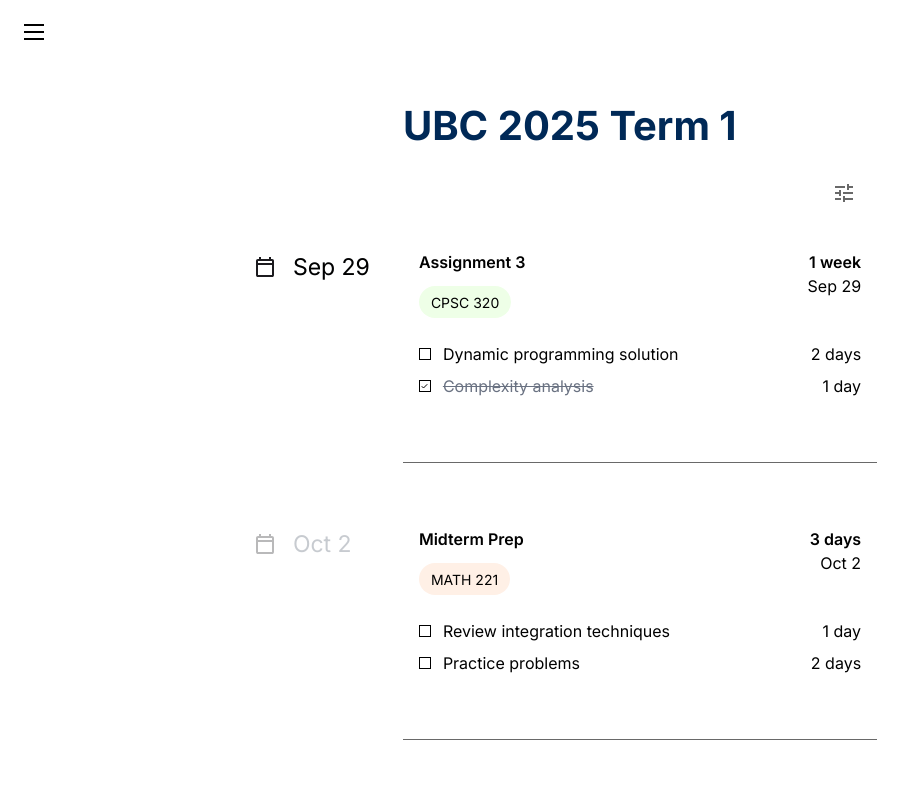
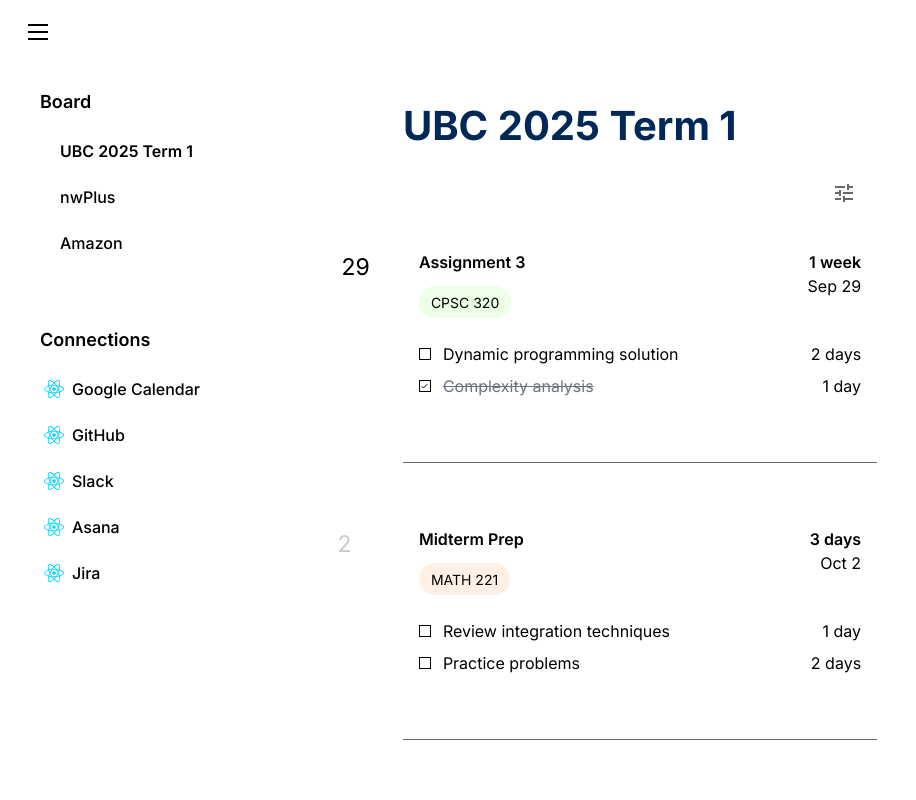
Before and after one commit to TimothyJin26/Calendar, a React (Vite) app in the folder calendar/: page / in a window 1280 px wide. Both pictures are taken after a click on the button 34 px from the left and 32 px from the top of the page. Shown: the top 800 px of the page, without its empty margins (0-916 px from the left). Built offline with nearby package versions, Linux system fonts and the light colour scheme.

Commit message:
Added sidebar with Board and Connections, sliding items

```diff
--- a/calendar/src/App.tsx
+++ b/calendar/src/App.tsx
@@ -1,11 +1,19 @@
 import './App.css'
-import { Header, MainContent } from './components'
+import { useState } from 'react'
+import { Header, MainContent, Sidebar } from './components'
 
 function App() {
+  const [isSidebarOpen, setIsSidebarOpen] = useState(false)
+
+  const handleMenuClick = () => {
+    setIsSidebarOpen(!isSidebarOpen)
+  }
+
   return (
     <div className="min-h-screen bg-white">
-      <Header />
+      <Header onMenuClick={handleMenuClick} />
       <MainContent />
+      <Sidebar isOpen={isSidebarOpen} />
     </div>
   )
 }
--- a/calendar/src/components/layout/Header.tsx
+++ b/calendar/src/components/layout/Header.tsx
@@ -1,8 +1,15 @@
 import { MenuIcon } from '../ui'
 
-const Header = () => (
-  <div className="fixed top-0 left-0 p-4 z-10">
-    <button className="p-2 hover:bg-gray-100 rounded-md transition-colors">
+interface HeaderProps {
+  onMenuClick: () => void
+}
+
+const Header = ({ onMenuClick }: HeaderProps) => (
+  <div className="fixed top-0 left-1 p-4 z-10">
+    <button
+      onClick={onMenuClick}
+      className="p-2 hover:bg-gray-100 rounded-md transition-colors"
+    >
       <MenuIcon />
     </button>
   </div>
--- /dev/null
+++ b/calendar/src/components/layout/Sidebar.tsx
@@ -0,0 +1,123 @@
+import { useState, useEffect } from 'react'
+import ReactLogo from '../../assets/react.svg'
+
+interface SidebarProps {
+  isOpen: boolean
+}
+
+const Sidebar = ({ isOpen }: SidebarProps) => {
+  const [selectedBoard, setSelectedBoard] = useState('UBC 2025 Term 1')
+  const [showAddBoard, setShowAddBoard] = useState(false)
+  const [showAddConnection, setShowAddConnection] = useState(false)
+  const [isAnimating, setIsAnimating] = useState(false)
+
+  useEffect(() => {
+    if (isOpen) {
+      // Small delay to ensure DOM is ready
+      setTimeout(() => setIsAnimating(true), 10)
+    } else {
+      setIsAnimating(false)
+    }
+  }, [isOpen])
+
+  const boards = ['UBC 2025 Term 1', 'nwPlus', 'Amazon']
+  const connections = [
+    { name: 'Google Calendar', logo: ReactLogo },
+    { name: 'GitHub', logo: ReactLogo },
+    { name: 'Slack', logo: ReactLogo },
+    { name: 'Asana', logo: ReactLogo },
+    { name: 'Jira', logo: ReactLogo }
+  ]
+
+  if (!isOpen) return null
+
+  return (
+    <>
+      {/* Sidebar */}
+      <div className="fixed top-16 left-4 h-[calc(100vh-4rem)] w-80 bg-white z-40 overflow-y-auto">
+        <div className="p-6 text-left">
+          {/* Boards Section */}
+          <div className="mb-8">
+            <h2 className="text-[18px] font-semibold font-inter text-black mb-6 text-left">
+              Board
+            </h2>
+
+            <div className="space-y-[22px]">
+              {boards.map((board, index) => (
+                <button
+                  key={board}
+                  onClick={() => setSelectedBoard(board)}
+                  className={`block pl-5 text-left w-full hover:opacity-70 transition-all duration-500 text-[16px] font-inter text-black transform ${
+                    selectedBoard === board ? 'font-semibold' : 'font-medium'
+                  } ${isAnimating ? 'translate-x-0 opacity-100' : '-translate-x-4 opacity-0'}`}
+                  style={{ transitionDelay: `${index * 25}ms` }}
+                >
+                  {board}
+                </button>
+              ))}
+
+              {/* Add Board Button */}
+              <div
+                className="relative -mt-2"
+                onMouseEnter={() => setShowAddBoard(true)}
+                onMouseLeave={() => setShowAddBoard(false)}
+              >
+                <button
+                  className={`text-[15px] pl-5 font-medium font-inter text-[#c9c9c9] hover:text-[#afafaf] transition-all text-left ${
+                    showAddBoard ? 'opacity-100' : 'opacity-0'
+                  }`}
+                >
+                  + Add Board
+                </button>
+              </div>
+            </div>
+          </div>
+
+          {/* Connections Section */}
+          <div>
+            <h2 className="text-[18px] font-semibold font-inter text-black mb-6 text-left">
+              Connections
+            </h2>
+
+            <div className="space-y-[22px]">
+              {connections.map((connection, index) => (
+                <button
+                  key={connection.name}
+                  className={`flex pl-1 items-center justify-start gap-2 text-[16px] font-medium font-inter text-black hover:opacity-70 transition-all duration-500 text-left w-full transform ${
+                    isAnimating ? 'translate-x-0 opacity-100' : '-translate-x-4 opacity-0'
+                  }`}
+                  style={{ transitionDelay: `${(boards.length + 1 + index) * 25}ms` }}
+                >
+                  <img
+                    src={connection.logo}
+                    alt={connection.name}
+                    className="w-5 h-5"
+                  />
+                  {connection.name}
+                </button>
+              ))}
+
+              {/* Add Connection Button */}
+              <div
+                className="relative -mt-2"
+                onMouseEnter={() => setShowAddConnection(true)}
+                onMouseLeave={() => setShowAddConnection(false)}
+              >
+                <button
+                  className={`flex pl-1 items-center justify-start gap-2 text-[15px] font-medium font-inter text-[#c9c9c9] hover:text-[#afafaf] transition-all text-left ${
+                    showAddConnection ? 'opacity-100' : 'opacity-0'
+                  }`}
+                >
+                  <div className="w-5 h-5 border border-dashed border-gray-400 rounded"></div>
+                  + Add Connection
+                </button>
+              </div>
+            </div>
+          </div>
+        </div>
+      </div>
+    </>
+  )
+}
+
+export default Sidebar
--- a/calendar/src/components/layout/index.ts
+++ b/calendar/src/components/layout/index.ts
@@ -1,2 +1,3 @@
 export { default as Header } from './Header'
 export { default as MainContent } from './MainContent'
+export { default as Sidebar } from './Sidebar'
```
